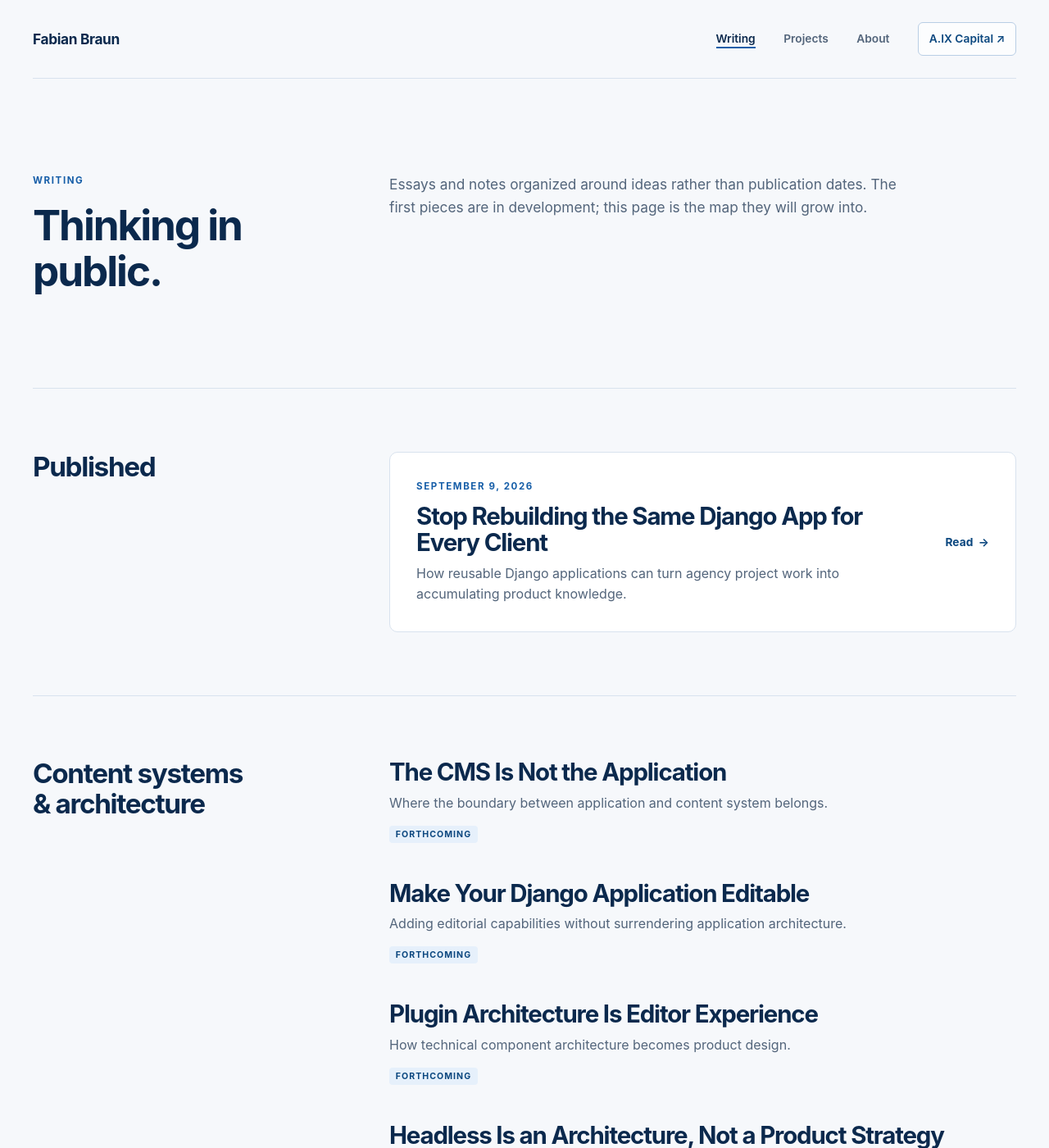
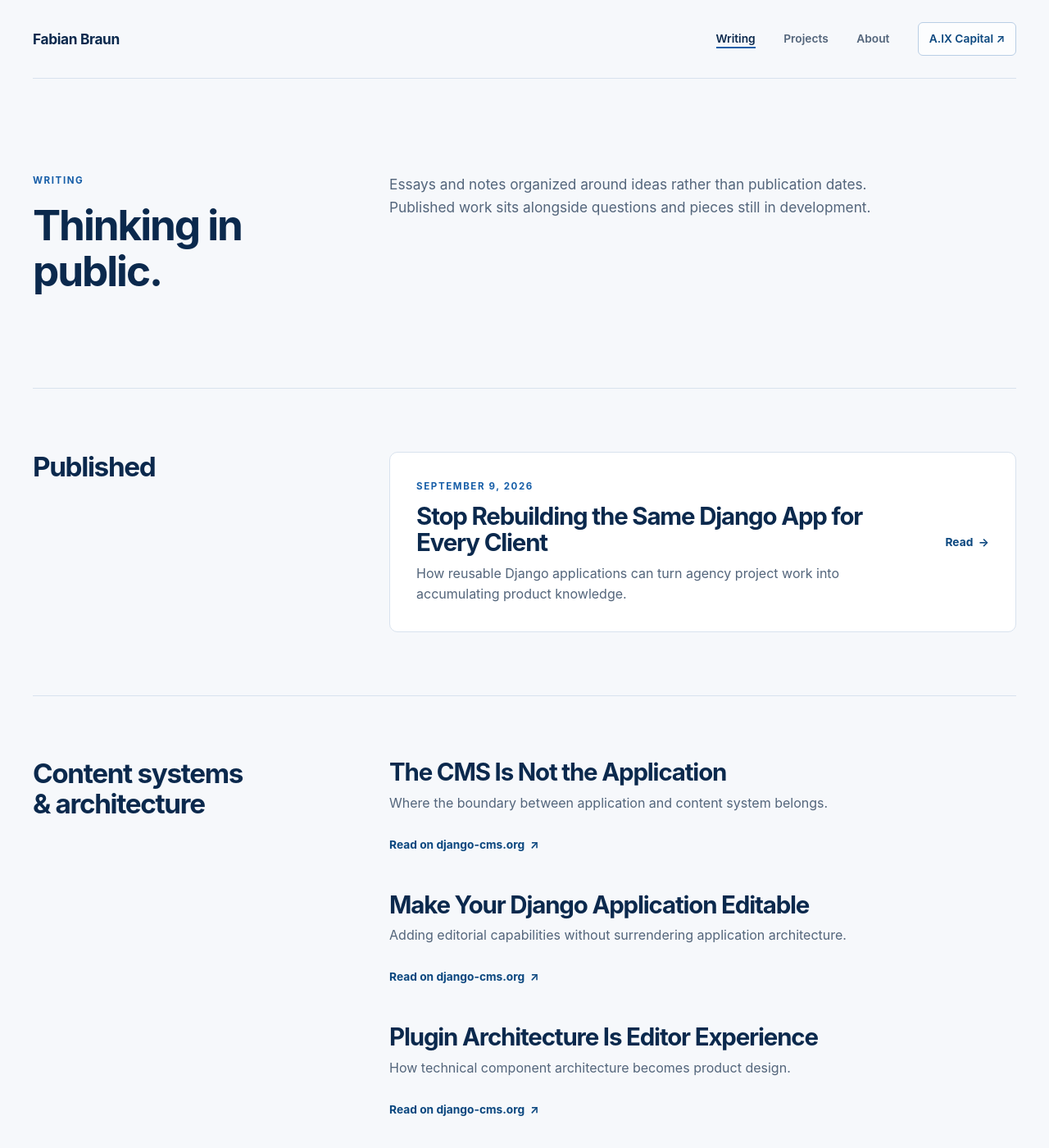
Before and after one commit to fsbraun/fsbraun.github.io, a Jekyll site: the page built from writing.md, in a window 1280 px wide and 1400 px high. Shown: the whole window at 82% size. Built offline with Jekyll 4.4.1, drawn with Linux system fonts in a browser that asks for light colours.

Commit message:
Link published django CMS articles

```diff
--- a/writing.md
+++ b/writing.md
@@ -12,7 +12,7 @@ permalink: /writing/
       <p class="eyebrow">Writing</p>
       <h1>Thinking in public.</h1>
     </div>
-    <p class="lede">Essays and notes organized around ideas rather than publication dates. The first pieces are in development; this page is the map they will grow into.</p>
+    <p class="lede">Essays and notes organized around ideas rather than publication dates. Published work sits alongside questions and pieces still in development.</p>
   </div>
 </header>
 
@@ -40,17 +40,17 @@ permalink: /writing/
     <article class="idea">
       <h3>The CMS Is Not the Application</h3>
       <p>Where the boundary between application and content system belongs.</p>
-      <span class="status">Forthcoming</span>
+      <a class="text-link" href="https://www.django-cms.org/resources/blog/2026/08/24/the-cms-is-not-the-application/">Read on django-cms.org&nbsp; ↗</a>
     </article>
     <article class="idea">
       <h3>Make Your Django Application Editable</h3>
       <p>Adding editorial capabilities without surrendering application architecture.</p>
-      <span class="status">Forthcoming</span>
+      <a class="text-link" href="https://www.django-cms.org/resources/blog/2026/08/31/make-your-django-application-editable/">Read on django-cms.org&nbsp; ↗</a>
     </article>
     <article class="idea">
       <h3>Plugin Architecture Is Editor Experience</h3>
       <p>How technical component architecture becomes product design.</p>
-      <span class="status">Forthcoming</span>
+      <a class="text-link" href="https://www.django-cms.org/resources/blog/2026/09/07/plugin-architecture-is-editor-experience/">Read on django-cms.org&nbsp; ↗</a>
     </article>
     <article class="idea">
       <h3>Headless Is an Architecture, Not a Product Strategy</h3>
```
